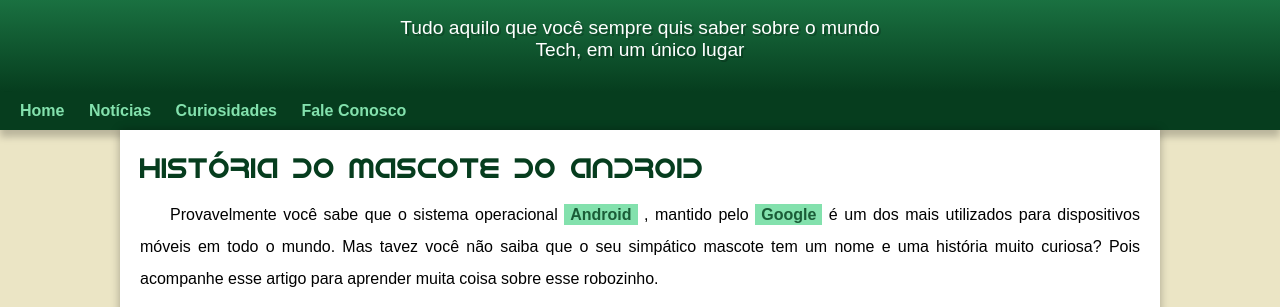
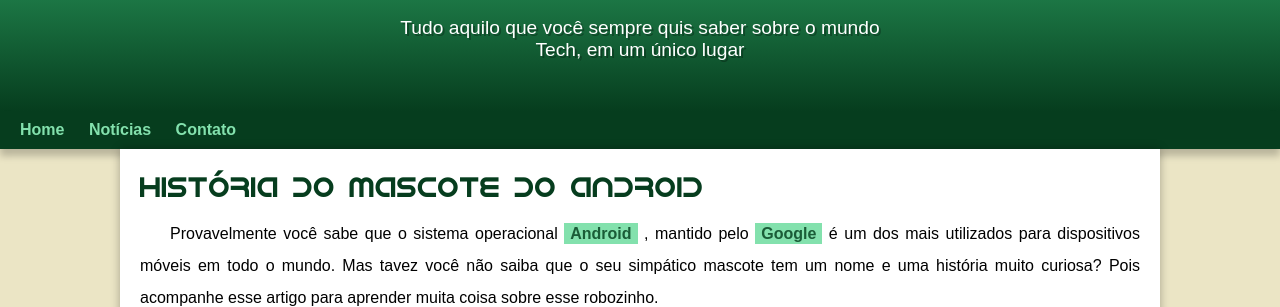
Before and after one commit to ObrunoAndrade/Projeto-Android, a plain HTML site: page index.html in a window 1280 px wide. Shown: the part 98-405 px from the top of the page. Drawn offline with Linux system fonts and the light colour scheme.

Commit message:
Problema de padding resolvido

```diff
--- a/estilo/style.css
+++ b/estilo/style.css
@@ -62,7 +62,7 @@ header > h1 {
     text-shadow: 2px 2px 0px rgba(0, 0, 0, 0.219);
 }
 
-header p {
+header > p {
 
     font-family: var(--fonte-padrao);
     font-size: 1.2em;
@@ -75,7 +75,8 @@ header p {
     padding-right: 10px;
     padding-left: 10px;
     margin: auto;
-    margin-bottom: 20px;
+    padding-bottom: 50px;
+    text-shadow: 2px 2px 0px rgba(0, 0, 0, 0.288);
 
 
 }
--- a/index.html
+++ b/index.html
@@ -18,8 +18,7 @@
     <nav>
         <a href="#">Home</a>
         <a href="#">Notícias</a>
-        <a href="#">Curiosidades</a>
-        <a href="#">Fale Conosco</a>
+        <a href="#">Contato</a>
     </nav>
 
     <main>
```
